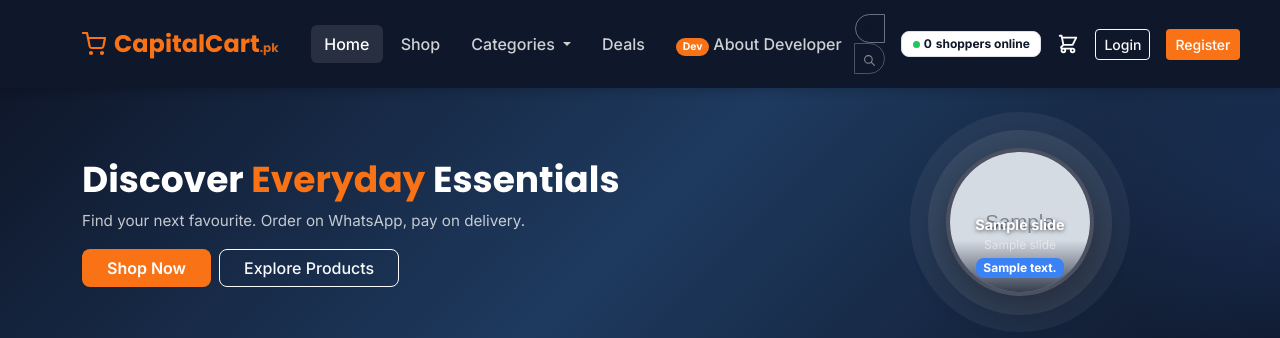
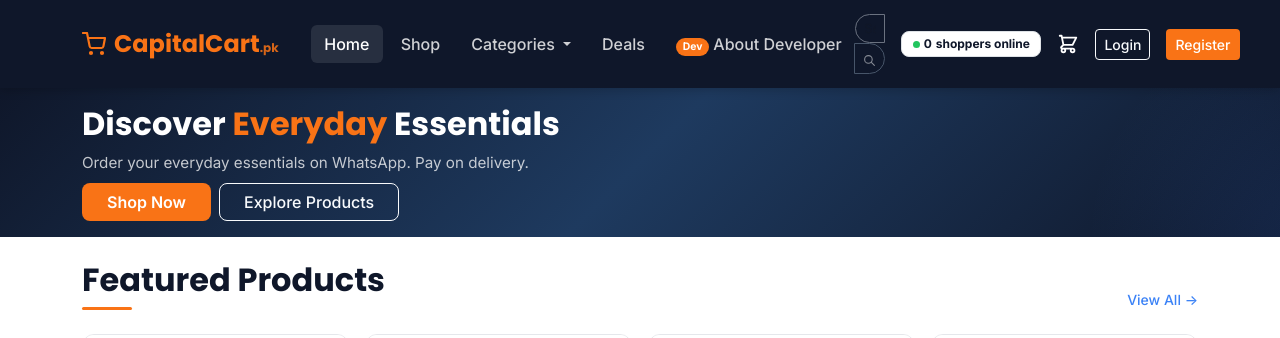
Before and after one commit to itsnasiralii/capitalcart, a Laravel app: page / in a window 1280 px wide. Shown: the top 338 px of the page. Run offline with Laravel 12, Linux system fonts and the light colour scheme; data comes from the database, SQL or seed files in the repository; tables that the repository leaves empty hold one stand-in row (values such as "Sample post"); grey boxes marked "Sample" are stand-in pictures; style sheets or scripts are compiled from the project's sources; some libraries are stand-ins or nearby versions.

Commit message:
fix(home): shrink hero and move order activity to corner popup

```diff
--- a/resources/css/app.scss
+++ b/resources/css/app.scss
@@ -229,7 +229,7 @@ $link-decoration:        none;
 // Hero section
 .hero-section {
   background: linear-gradient(135deg, #0F172A 0%, #1E3A5F 50%, #0F172A 100%);
-  padding: 24px 0;
+  padding: 16px 0;
   position: relative;
   overflow: hidden;
 
@@ -246,7 +246,7 @@ $link-decoration:        none;
 
   h1 {
     font-family: 'Poppins', sans-serif;
-    font-size: clamp(1.65rem, 3vw, 2.25rem);
+    font-size: clamp(1.4rem, 2.5vw, 2rem);
     font-weight: 700;
     color: #fff;
     line-height: 1.25;
@@ -814,7 +814,7 @@ $link-decoration:        none;
 
 // Responsive utilities
 @media (max-width: 768px) {
-  .hero-section { padding: 20px 0; }
+  .hero-section { padding: 12px 0; }
   .admin-sidebar { transform: translateX(-100%); transition: transform 0.3s; &.open { transform: none; } }
   .admin-main { margin-left: 0; }
   .offcanvas-cart { width: 100% !important; }
@@ -883,3 +883,18 @@ nav[role="navigation"] svg {
   color: #6B7280;
   margin-top: 0.25rem;
 }
+
+.recent-order-popup {
+  position: fixed;
+  left: 16px;
+  bottom: max(16px, env(safe-area-inset-bottom));
+  width: min(310px, calc(100vw - 32px));
+  padding: 12px 14px;
+  border: 1px solid #E2E8F0;
+  border-radius: 12px;
+  background: #fff;
+  color: #0F172A;
+  box-shadow: 0 6px 24px rgba(15, 23, 42, 0.14);
+  z-index: 1020;
+  .btn-close { flex-shrink: 0; padding: 6px; }
+}
--- a/resources/views/livewire/recent-orders.blade.php
+++ b/resources/views/livewire/recent-orders.blade.php
@@ -1,19 +1,29 @@
 <div>
     @if($orders->isNotEmpty())
-        <div class="py-2" style="background:#F8FAFC;border-bottom:1px solid #E2E8F0">
-            <div class="container">
-                <div class="d-flex align-items-center justify-content-center gap-3 overflow-hidden text-center small text-muted flex-wrap">
-                    <span class="badge bg-success-subtle text-success border border-success-subtle d-inline-flex align-items-center gap-1">
-                        <span style="display:inline-block;width:6px;height:6px;border-radius:50%;background:#22C55E"></span> Recent Order Activity
-                    </span>
-                    @php $latest = $orders->first(); @endphp
-                    <div>
-                        <strong class="text-dark">{{ $latest['masked_name'] }}</strong>
-                        <span class="text-muted">({{ $latest['masked_phone'] }})</span> from <strong>{{ $latest['city'] }}</strong> recently placed an order
-                        <span class="text-muted small ms-1">• {{ $latest['time_ago'] }}</span>
-                    </div>
-                </div>
+        @php $latest = $orders->first(); @endphp
+        <aside class="recent-order-popup" role="status" aria-live="polite" aria-atomic="true"
+            x-data="{
+                visible: false, showTimer: null, hideTimer: null,
+                init() {
+                    this.showTimer = setTimeout(() => {
+                        this.visible = true;
+                        this.hideTimer = setTimeout(() => { this.visible = false; }, 6000);
+                    }, 2000);
+                },
+                dismiss() { this.visible = false; clearTimeout(this.showTimer); clearTimeout(this.hideTimer); },
+                destroy() { clearTimeout(this.showTimer); clearTimeout(this.hideTimer); }
+            }"
+            x-show="visible" style="display:none">
+            <div class="d-flex align-items-start justify-content-between gap-2 mb-1">
+                <span class="text-success fw-semibold small">Recent Order Activity</span>
+                <button type="button" class="btn-close" aria-label="Dismiss recent order notification" @click="dismiss()"></button>
             </div>
-        </div>
+            <p class="mb-1 small">
+                <strong>{{ $latest['masked_name'] }}</strong>
+                <span class="text-muted">({{ $latest['masked_phone'] }})</span>
+                from <strong>{{ $latest['city'] }}</strong> placed an order.
+            </p>
+            <span class="text-muted small">{{ $latest['time_ago'] }}</span>
+        </aside>
     @endif
 </div>
--- a/resources/views/pages/home.blade.php
+++ b/resources/views/pages/home.blade.php
@@ -4,16 +4,13 @@
     <section class="hero-section">
         <div class="container">
             <div class="row align-items-center">
-                <div class="col-md-8">
+                <div class="col-12">
                     <h1>Discover <span class="hero-accent">Everyday</span> Essentials</h1>
-                    <p class="mt-2 mb-3">Find your next favourite. Order on WhatsApp, pay on delivery.</p>
+                    <p class="mt-1 mb-2">Order your everyday essentials on WhatsApp. Pay on delivery.</p>
                     <div class="d-flex gap-2 flex-wrap">
                         <a href="{{ route('shop') }}" class="btn px-4" style="background:#F97316;color:#fff;font-weight:600">Shop Now</a>
                         <a href="{{ $featured->isNotEmpty() ? '#featured-products' : route('shop') }}" class="btn btn-outline-light px-4">Explore Products</a>
                     </div>
-                </div>
-                <div class="col-md-4 d-none d-md-block text-center">
-                    <livewire:hero-slider />
                 </div>
             </div>
         </div>
```
